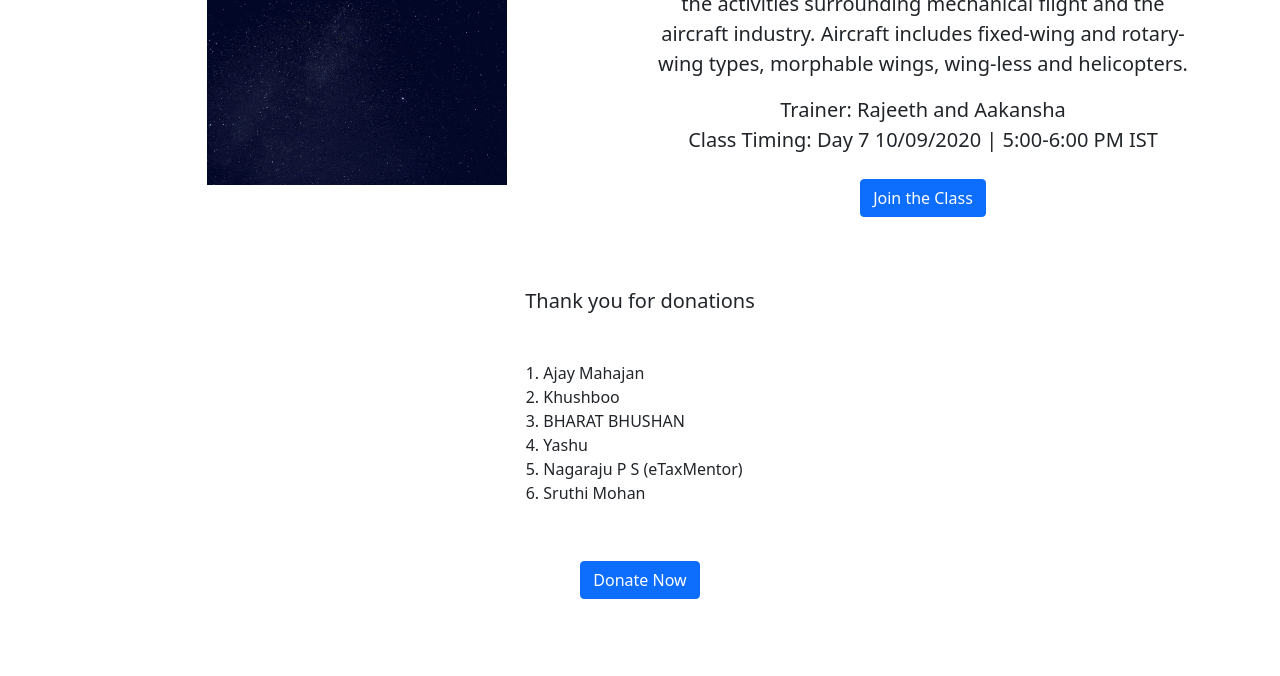
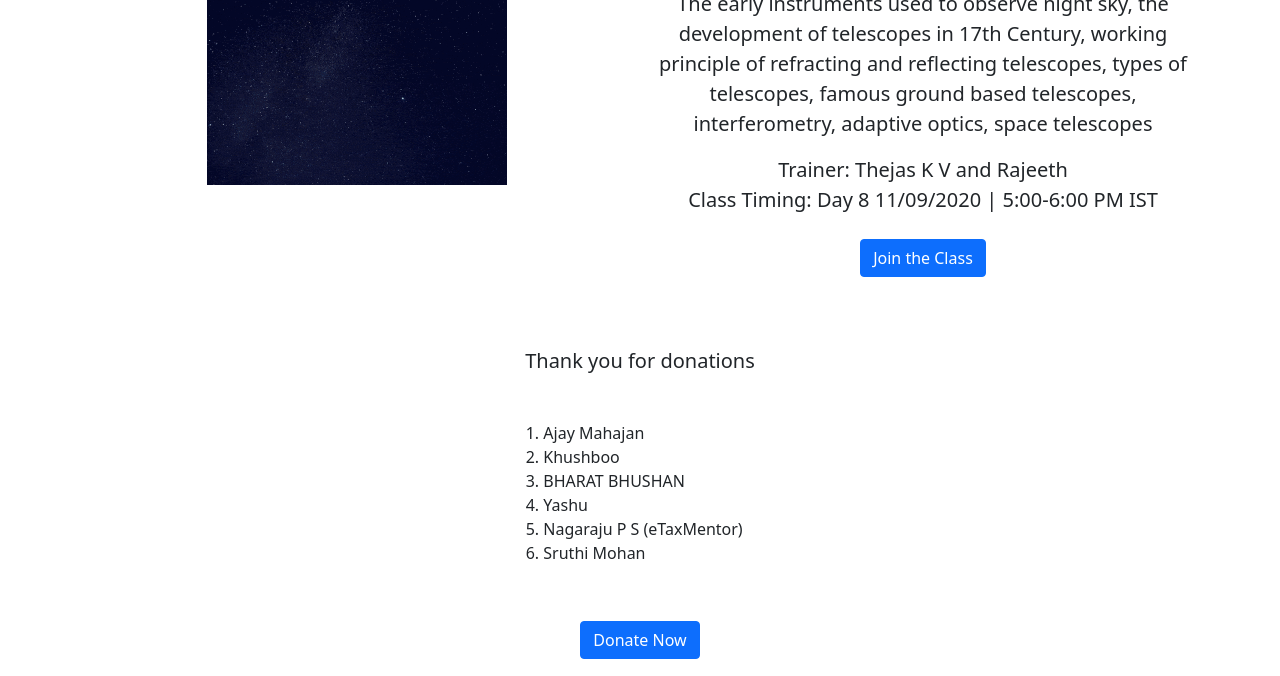
Before and after one commit to sserd/html, a plain HTML site: page jr/index.html in a window 1280 px wide. Shown: the part 354-1030 px from the top of the page. Drawn offline with Linux system fonts and the light colour scheme.

Commit message:
changes to kids

```diff
--- a/jr/index.html
+++ b/jr/index.html
@@ -5,8 +5,10 @@ ga('create', 'UA-115896763-6', 'auto');  ga('set', 'dimension1', 'jr'); ga('send
 </a> </div>
 
 <div class="col-lg-6 col-md-7 mx-auto"> <h1 class="font-weight-light">
-	<small>Today's Topic: </small>Aircrafts and Aviation</h1> <p class="lead text-bold">
-the activities surrounding mechanical flight and the aircraft industry. Aircraft includes fixed-wing and rotary-wing types, morphable wings, wing-less and helicopters.	</p> <p class="lead text-bold">Trainer: <strong>Rajeeth and Aakansha</strong><br>Class Timing: <strong>Day 7
-10/09/2020 | 5:00-6:00 PM IST</strong></p> <p> <p id="status"><div class="alert alert-secondary" id="waitmsg" style="display:none" role="alert"> You will be redirected when the class starts.</div><div class="alert alert-danger" id="errmsg" style="display:none" role="alert"><b> Error:</b> Unable to check status, Retrying..</div><div class="alert alert-success" id="succmsg" style="display:none" role="alert"><b> <img src="/images/37.gif"> Please wait :</b>You are being redirected to the class..</div></p> <span id="waiting" style="display:none"><img src="/images/91.gif"> </span> <a href="classroom.html" class="btn btn-primary my-2">Join the Class</a> </p> </div> </div> <div class="row"> <div class="col-lg-4 col-md-3 mx-auto"> <h5 class="font-weight-light">Thank you for donations</h5><ol class="text-left m-5"><li>Ajay Mahajan</li><li>Khushboo</li>
+	<small>Today's Topic: </small>History and development of Telescopes</h1> <p class="lead text-bold">
+The early instruments used to observe night sky, the development of telescopes in 17th Century, working principle of refracting and reflecting telescopes, types of telescopes, famous ground based telescopes, interferometry, adaptive optics, space telescopes
+
+	</p> <p class="lead text-bold">Trainer: <strong>Thejas K V and Rajeeth</strong><br>Class Timing: <strong>Day 8
+11/09/2020 | 5:00-6:00 PM IST</strong></p> <p> <p id="status"><div class="alert alert-secondary" id="waitmsg" style="display:none" role="alert"> You will be redirected when the class starts.</div><div class="alert alert-danger" id="errmsg" style="display:none" role="alert"><b> Error:</b> Unable to check status, Retrying..</div><div class="alert alert-success" id="succmsg" style="display:none" role="alert"><b> <img src="/images/37.gif"> Please wait :</b>You are being redirected to the class..</div></p> <span id="waiting" style="display:none"><img src="/images/91.gif"> </span> <a href="classroom.html" class="btn btn-primary my-2">Join the Class</a> </p> </div> </div> <div class="row"> <div class="col-lg-4 col-md-3 mx-auto"> <h5 class="font-weight-light">Thank you for donations</h5><ol class="text-left m-5"><li>Ajay Mahajan</li><li>Khushboo</li>
 <li>BHARAT BHUSHAN</li><li>Yashu</li><li>Nagaraju P S (eTaxMentor)</li>
 <li>Sruthi Mohan</li></ol><a href="https://rzp.io/l/xITXBPP" class="btn btn-primary text-center my-2">Donate Now</a> </div></div> </section><style type="text/css">#share-buttons img { width: 60px; padding: 5px; border: 0; box-shadow: 0; display: inline;} </style><div id="share-buttons" class="text-center mt-4"> <h3>Follow SSERD On Social Media</h3> <a href="https://facebook.com/sserd.org" target="_blank"><img src="/images/003-facebook.png" alt="Twitter" /></a> <a href="https://linkedin.com/company/sserd" target="_blank"><img src="/images/004-linkedin.png" alt="Twitter" /></a> <a href="https://twitter.com/sserd_org" target="_blank"><img src="/images/005-twitter.png" alt="Twitter" /></a> <a href="https://instagram.com/sserd_org" target="_blank"><img src="/images/001-instagram.png" alt="Twitter" /></a> <a href="https://youtube.com/sserd" target="_blank"><img src="/images/002-youtube.png" alt="Twitter" /></a> <a href="https://t.me/sserd_org" target="_blank"><img src="/images/006-telegram.png" alt="Twitter" /></a> </div></main> </body></html>
```
Also changed, not shown: kids/index.html (+2 -2 lines), sr/index.html (+2 -4 lines).
